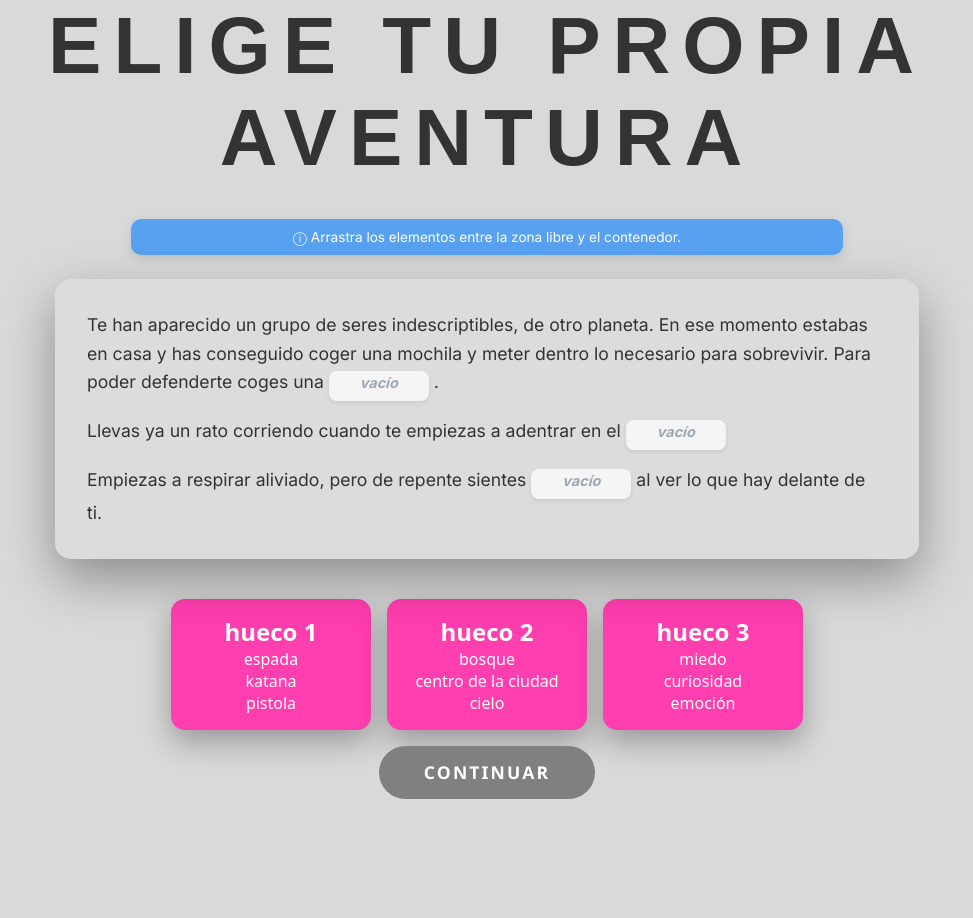
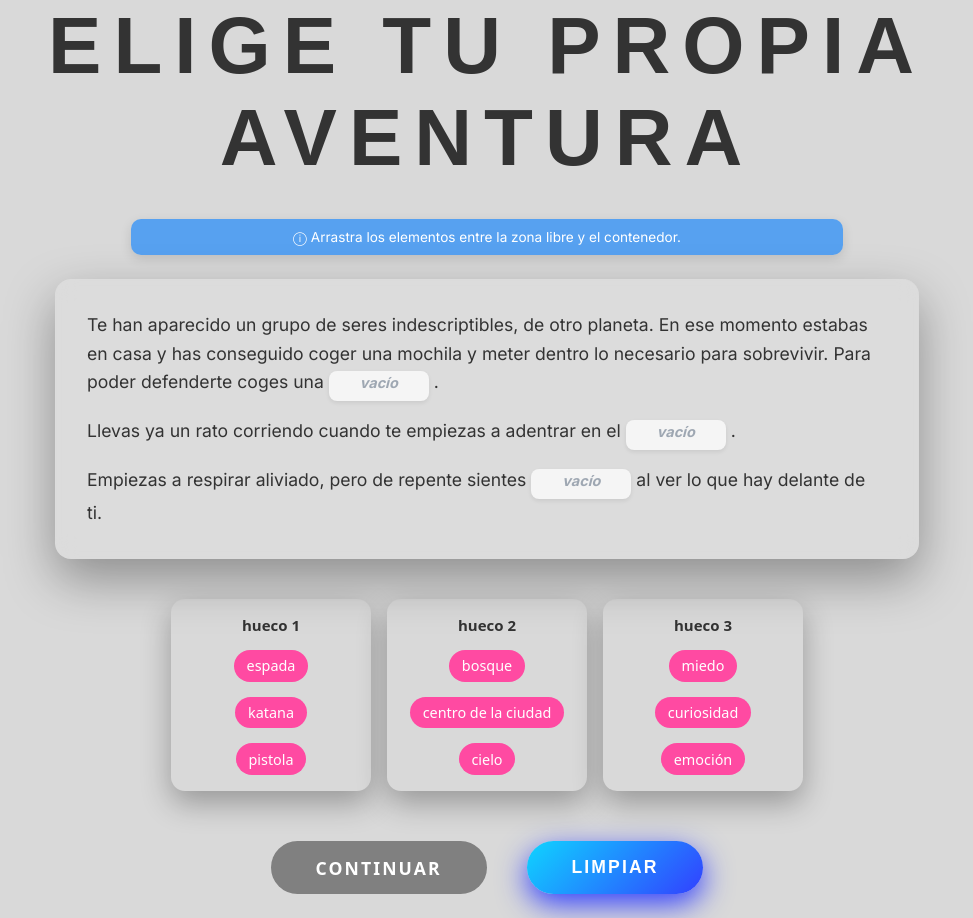
Before and after one commit to eliapinmor/elige_aventura, a Vue app: page /game in a window 1280 px wide. Shown: the whole page, without its empty margins (153-1126 px from the left). Before the commit the page ends 823 px from the top, so only its background shows below. Built offline with nearby package versions, Linux system fonts and the light colour scheme; a web font is replaced by a local one.

Commit message:
boton de limpiar añadido , pills se intercambian , y fix en la ruta de /result -> funciona ok

```diff
--- a/src/components/ButtonContinue.vue
+++ b/src/components/ButtonContinue.vue
@@ -21,7 +21,6 @@ defineEmits(['click']);
 </script>
 <style scoped>
 .btn-continue {
-  font-family: "Poppins", "Segoe UI", sans-serif;
   font-size: 1.1rem;
   font-weight: 600;
   letter-spacing: 0.12em;
@@ -57,4 +56,9 @@ defineEmits(['click']);
   box-shadow: none;
   pointer-events: none;
 }
+
+.btn-continue.disabled:hover {
+  cursor: not-allowed;
+
+}
 </style>
--- a/src/components/DropZone.vue
+++ b/src/components/DropZone.vue
@@ -88,7 +88,7 @@ defineEmits(['drag-start', 'drag-over', 'drop'])
 .drop-zone--outside {
   display: inline-block;
   min-width: 100px;
-  height: 30px;          /* altura de la línea */
+  min-height: 30px;          /* altura de la línea */
   padding: 0 0.5rem;
 
 
@@ -127,17 +127,26 @@ defineEmits(['drag-start', 'drag-over', 'drop'])
   min-width: 200px;
   min-height: 120px;
 
-  background: #ff3eaf;
-  color: white;
+  background: #d9d9d9;
 
   border-radius: 14px;
   padding: 1rem;
   box-shadow: 0 12px 30px rgba(0, 0, 0, 0.3);
+  gap: 15px;
 }
 
 .drop-zone--container h2 {
-
+  font-size: 15px;
   margin: 0;
 }
 
+.pill {
+  background: #ff4aa2;
+  color: white;
+  padding: 0.4rem 0.8rem;
+  border-radius: 9999px;
+  font-size: 0.9rem;
+  font-weight: 500;
+  user-select: none;
+}
 </style>
--- a/src/router/index.js
+++ b/src/router/index.js
@@ -9,7 +9,7 @@ const router = createRouter({
   routes: [
     {path: '/', component: () => import('../views/HomeView.vue')},
     {path: '/game' , component: () => import('../views/GameView.vue')},
-    {path: '/result', component: () => import('../views/ResultView.vue')},
+    {path: '/result', component: () => import('../views/ResultView.vue'), meta: { requiresFinishedGame: true } },
   ],
 })
 
@@ -17,8 +17,10 @@ router.beforeEach((to) => {
   const gameStore = useGameStartStore();
 
   if (to.meta.requiresFinishedGame) {
-    if (gameStore.gameStartedStatus !== "finished") {
-      return { name: "game" };
+    if (      !gameStore.arma ||
+      !gameStore.lugar ||
+      !gameStore.emocion) {
+      return { path: "/game" };
     }
   }
 });
--- a/src/views/GameView.vue
+++ b/src/views/GameView.vue
@@ -37,6 +37,7 @@
           @drag-over="onDragOver"
           @drop="onDrop"
         />
+        .
       </span>
       <span>
         Empiezas a respirar aliviado, pero de repente sientes
@@ -93,10 +94,10 @@
       </div>
     </div>
 
-    <p id="p1">{{ message }}</p>
+    <!-- <p id="p1">{{ message }}</p> -->
     <!-- habilitar botón cuando todos los gaps no esten vacios -->
     <div style="
-    display: flex; justify-content: center;">
+    display: flex; justify-content: center; gap: 40px;">
       <ButtonContinue
         route="/result"
         buttonText="CONTINUAR"
@@ -109,6 +110,7 @@
           gameStartStore.endGame(selectedArma, selectedLugar, selectedEmocion)
         "
       />
+      <button @click="limpiarSeleccion" class="btn-limpiar">Limpiar</button>
     </div>
   </div>
 </template>
@@ -195,6 +197,13 @@ const selectedEmocion = computed(
   () => items.value.find((i) => i.zone === "gap-emocion")?.label
 );
 
+const limpiarSeleccion = () => {
+  items.value.forEach((item) => {
+    const itemType = item.zone.split("-")[1]; //me quedo con el grupo parte del objeto
+    item.zone = `container-${itemType}`;
+  });
+};
+
 // Id del elemento que se está arrastrando
 const draggedItemId = ref(null);
 
@@ -227,20 +236,21 @@ const onDrop = (zoneId) => {
   const gapType = zoneId.split("-")[1]; //me quedo con la segunda parte
   const itemType = item.zone.split("-")[1]; //me quedo con el grupo parte del objeto
 
-  if (gapType !== itemType) {
-    message.value = "NO PUEDES SOLTAR ESTE ELEMENTO AQUÍ";
-    draggedItemId.value = null;
-    return;
-  }
+  // if (gapType !== itemType) {
+  //   message.value = "NO PUEDES SOLTAR ESTE ELEMENTO AQUÍ";
+  //   draggedItemId.value = null;
+  //   return;
+  // }
 
   //max length de 1 en el gap (no en el container)
   if (zoneId.startsWith("gap")) {
-    const currentItems = itemsByZone(zoneId);
-    if (currentItems.length >= 1) {
-      message.value =
-        currentItems.length + " ELEMENTO(S) YA ESTÁN EN ESTA ZONA";
-      draggedItemId.value = null;
-      return;
+const currentItem = items.value.find(
+      i => i.zone === zoneId && i.id !== item.id
+    );
+
+    if (currentItem) {
+      // devolver el antiguo a su container
+      currentItem.zone = `container-${gapType}`;
     }
   }
 
@@ -278,6 +288,7 @@ h1 {
 
 .zones-container {
   justify-content: center;
+  margin-bottom: 50px;
 }
 
 .story-text {
@@ -326,4 +337,27 @@ h1 {
   margin: auto;
   display: flex;
 }
+
+.btn-limpiar{
+    font-size: 1.1rem;
+  font-weight: 600;
+  letter-spacing: 0.12em;
+  text-transform: uppercase;
+
+  padding: 0.9rem 2.8rem;
+  border-radius: 999px;
+
+  border: none;
+  cursor: pointer;
+
+  background: linear-gradient(135deg, #0FD4FF, #3240FF);
+
+  color: white;
+
+  box-shadow: 0 10px 30px #3240FF,
+    inset 0 0 0 #3240FF;
+
+  transition: all 0.25s ease;
+  text-decoration: none;
+}
 </style>
```
